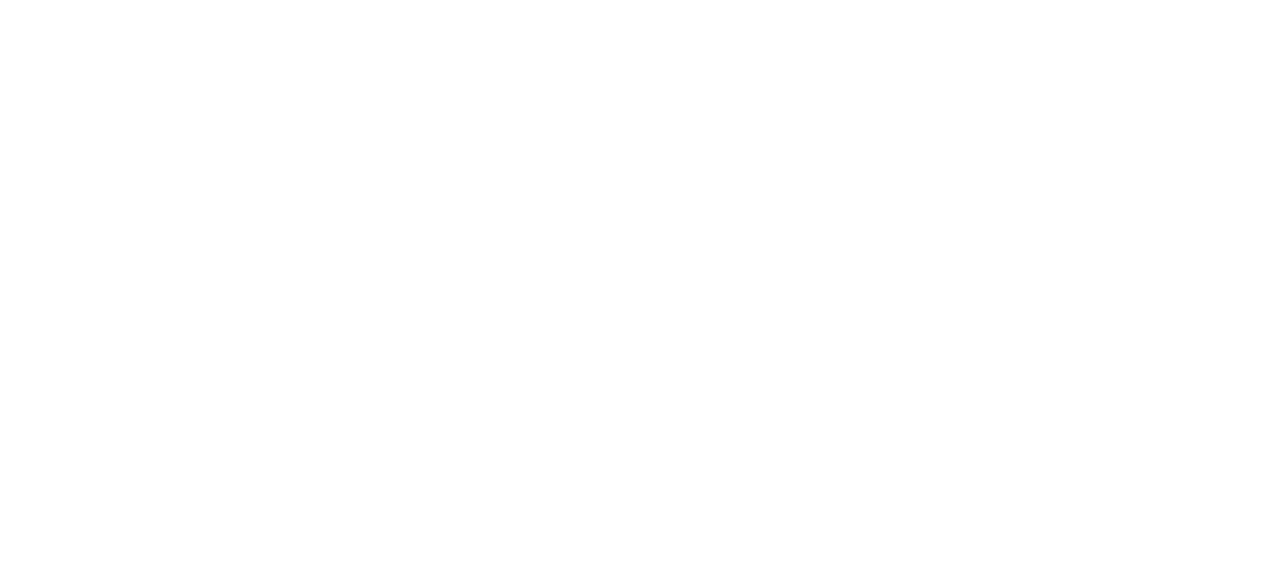
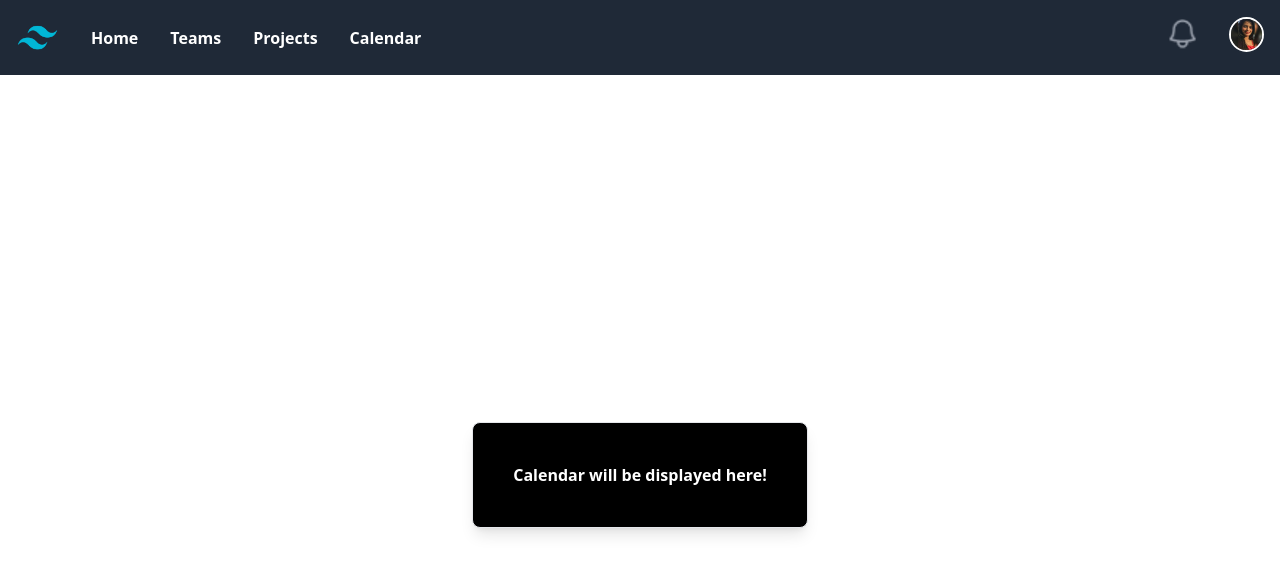
Before and after one commit to PoojaRamesh3/poc, a React (Create React App) app: page /calendar in a window 1280 px wide. Before the commit this address had no page. Shown: the top 574 px of the page. Built offline with nearby package versions, Linux system fonts and the light colour scheme.

Commit message:
Initial Commit

```diff
--- a/src/Router.tsx
+++ b/src/Router.tsx
@@ -2,6 +2,8 @@
 import LoginPage from "./screens/LoginPage";
 import HomePage from "./screens/HomePage";
 import TeamPage from "./screens/TeamPage";
+import ProjectPage from "./screens/ProjectPage";
+import CalendarPage from "./screens/CalendarPage";
 
 const Router = () => {
   return (
@@ -10,8 +12,8 @@
         <Route path="/" element={<LoginPage />} />
         <Route path="/home" element={<HomePage />} />
         <Route path="/team" element={<TeamPage />} />
-        <Route path="/home" element={<HomePage />} />
-        <Route path="/home" element={<HomePage />} />
+        <Route path="/projects" element={<ProjectPage />} />
+        <Route path="/calendar" element={<CalendarPage />} />
       </Routes>
     </BrowserRouter>
   );
--- a/src/components/NavBar.tsx
+++ b/src/components/NavBar.tsx
@@ -3,7 +3,7 @@
 const NavBar = () => {
   const pooja = require("../assets/pooja.jfif");
   const logo = require("../assets/Logo.svg.png");
-  const bell = require("../assets/bell.png");
+  const bell = require("../assets/Capture.PNG");
 
   const sideBarLists = [
     {
@@ -14,7 +14,7 @@
     {
       id: 2,
       title: "Teams",
-      url: "/teams",
+      url: "/team",
     },
     {
       id: 3,
@@ -32,6 +32,7 @@
     <div className="flex flex-row justify-between items-center bg-gray-800 text-white font-bold">
       <ul className="flex flex-row justify-between items-center">
         <li className="nav-item">
+          <Link to={"/home"}>
             <img
               src={logo}
               alt="Logo"
@@ -39,6 +40,7 @@
               width={75}
               height={75}
             />
+          </Link>
         </li>
         {sideBarLists.map((item, index) => (
           <li className="nav-item">
@@ -59,8 +61,8 @@
             <img
               src={bell}
               alt="Notofication"
-              width={33}
-              height={33}
+              width={30}
+              height={30}
               className="rounded-full bg-white"
             />
           </button>
--- /dev/null
+++ b/src/screens/CalendarPage.tsx
@@ -0,0 +1,16 @@
+import NavBar from "../components/NavBar";
+
+const CalendarPage = () => {
+  return (
+    <>
+      <NavBar />
+      <div className="flex items-center justify-center h-screen">
+        <div className="bg-black text-white font-bold rounded-lg border shadow-lg p-10">
+          <h1>Calendar will be displayed here!</h1>
+        </div>
+      </div>
+    </>
+  );
+};
+
+export default CalendarPage;
--- /dev/null
+++ b/src/screens/ProjectPage.tsx
@@ -0,0 +1,16 @@
+import NavBar from "../components/NavBar";
+
+const ProjectPage = () => {
+  return (
+    <>
+      <NavBar />
+      <div className="flex items-center justify-center h-screen">
+        <div className="bg-black text-white font-bold rounded-lg border shadow-lg p-10">
+          <h1>Projects</h1>
+        </div>
+      </div>
+    </>
+  );
+};
+
+export default ProjectPage;
```
Also changed, not shown: src/assets/Capture.PNG (added), src/assets/bell.png (deleted). Lines whose indentation alone changed are shown as unchanged.
